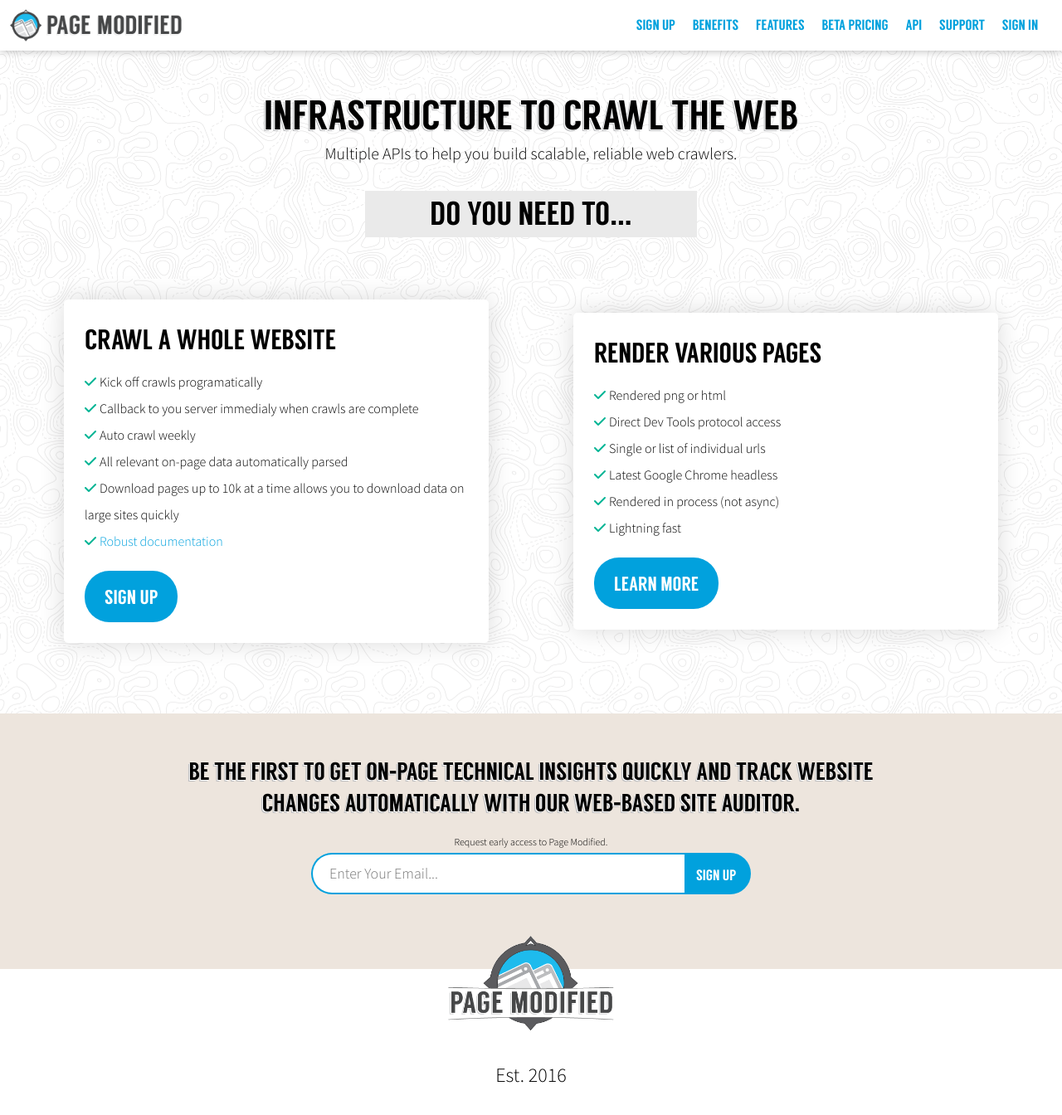
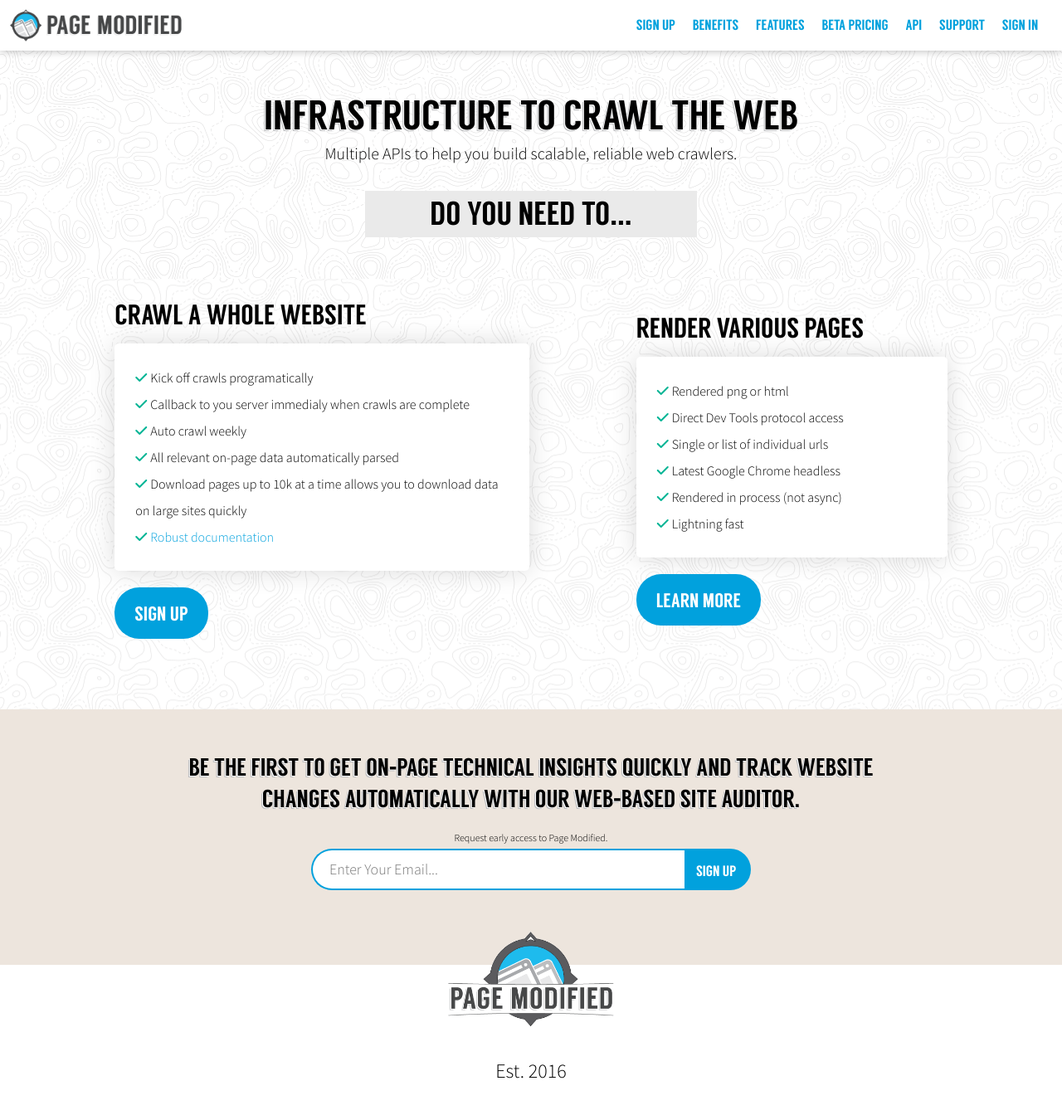
Before and after one commit to chasers/pagemodified-web, a Jekyll site: the page built from api/index.html, in a window 1280 px wide and 1348 px high. Shown: the top 1344 px of the window at 83% size. Built offline with Jekyll 4.4.1, drawn with Linux system fonts in a browser that asks for light colours; nearby versions of some CDN libraries.

Commit message:
decidor tweaks

```diff
--- a/api/index.html
+++ b/api/index.html
@@ -19,8 +19,9 @@
 </div>
 <div class="topo-bg">
 	<div id="api-box-container">
+		<div class="">
+			<h3>Crawl a Whole Website</h3>
 			<div class="api-box api-features">
-			<h3>Crawl a Whole Website</h3>
 				<ul>
 					<li><span><i class="fa fa-check"></i>Kick off crawls programatically</span></li>
 					<li><span><i class="fa fa-check"></i>Callback to you server immedialy when crawls are complete</span></li>
@@ -29,11 +30,13 @@
 					<li><span><i class="fa fa-check"></i>Download pages up to 10k at a time allows you to download data on large sites quickly</span></li>
 					<li><span><i class="fa fa-check"></i><a href="http://support.pagemodified.com/notes?filter=api">Robust documentation</a></span></li>
 				</ul>
+			</div>
 			<a class="button large" href="#beta-signup">Sign up</a>
 		</div>
 
+		<div class="">
+			<h3>Render Various Pages</h3>
 			<div class="api-box api-features">
-			<h3>Render Various Pages</h3>
 				<ul>
 					<li><span><i class="fa fa-check"></i>Rendered png or html</span></li>
 					<li><span><i class="fa fa-check"></i>Direct Dev Tools protocol access</span></li>
@@ -42,6 +45,7 @@
 					<li><span><i class="fa fa-check"></i>Rendered in process (not async)</span></li>
 					<li><span><i class="fa fa-check"></i>Lightning fast</span></li>
 				</ul>
+			</div>
 			<a class="button large" href="./chrome-cloud/">Learn more</a>
 		</div>
 	</div>
--- a/scss/api.scss
+++ b/scss/api.scss
@@ -4,6 +4,19 @@
 	padding-bottom: 60px;
 	align-items: center;
 	flex-wrap: wrap;
+	padding-left: 10px;
+    padding-right: 10px;
+    padding-top: 20px;
+
+	h3 {
+		font-size: 34px;
+		margin-bottom: 10px;
+	}
+
+	.button {
+		margin-top: 20px;
+		margin-bottom: 25px;
+	}
 }
 
 #decidor {
@@ -23,20 +36,10 @@
 .api-box {
 	background: white;
 	padding: 25px;
-	margin: 25px;
 	border-radius: 5px;
 	box-shadow: 0 0 30px rgba(0,0,0,.15);
 	max-width: 500px;
-	min-width: 40%;
-
-	.button {
-		margin-top: 20px;
-	}
-
-	h3 {
-		font-size: 34px;
-		margin-bottom: 10px;
-	}
+	min-width: 375px;
 }
 
 #api-or {
--- a/scss/hosted-chrome.scss
+++ b/scss/hosted-chrome.scss
@@ -64,6 +64,8 @@
     p {
         background: white;
         padding: 20px;
+        box-shadow: 0 0 30px rgba(0,0,0,0.15);
+        border-radius: 5px;
     }
 }
 
```
Lines whose indentation alone changed are shown as unchanged.
